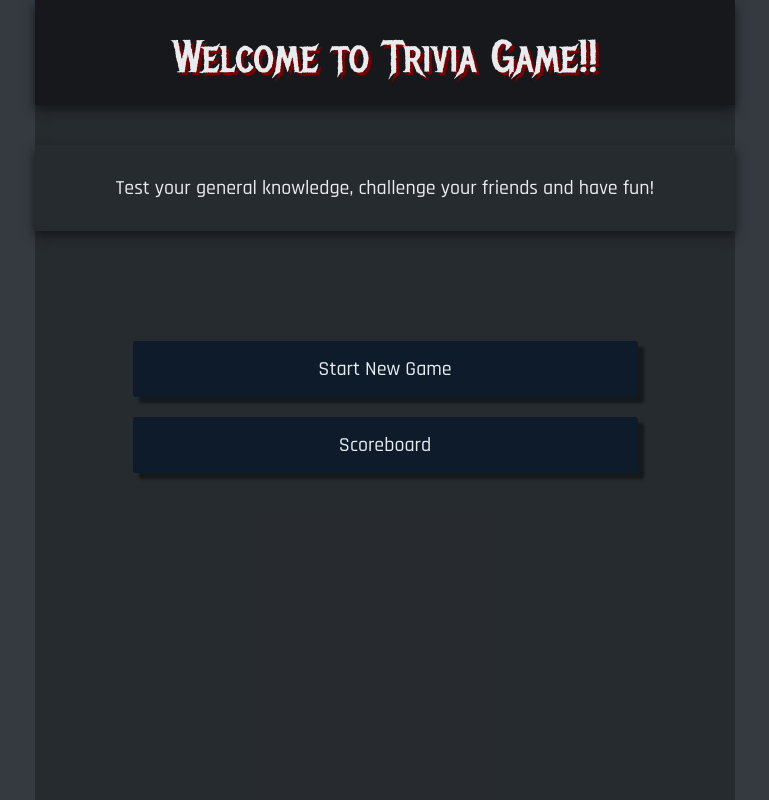
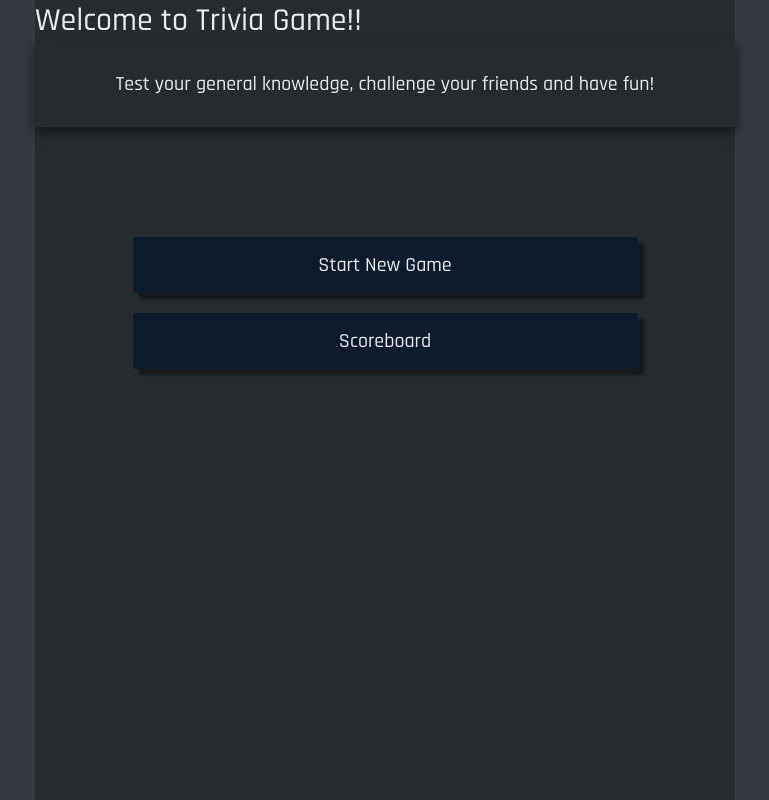
Before and after one commit to Zul1u/TriviaGame, a React (Vite) app: page /home in a window 1280 px wide. Shown: the whole page, without its empty margins (255-1024 px from the left). Built offline with nearby package versions, Linux system fonts and the light colour scheme.

Commit message:
style: Heder component CSS

```diff
--- /dev/null
+++ b/src/CSS/SCSS/_header.scss
@@ -0,0 +1,24 @@
+.header-container {
+  margin-bottom: 4rem;
+  width: 100%;
+  background-color: $backgrounColor-03;
+  box-shadow: 0 5px 10px $backgrounColor-03;
+}
+
+.header-infos {
+  display: flex;
+  justify-content: space-around;
+  padding: 2.5rem 0;
+  span {
+    font-size: 1.8rem;
+    font-weight: 600;
+  }
+  .title {
+    text-shadow: 3px 3px #780000;
+    color: $textColor-01;
+    font-family: 'Metal Mania', Arial, Helvetica, sans-serif;
+    font-size: 4.5rem;
+    padding: 1rem 0 1rem;
+    text-align: center;
+  }
+}
--- a/src/CSS/SCSS/_home.scss
+++ b/src/CSS/SCSS/_home.scss
@@ -1,18 +1,3 @@
-.home-header-container {
-  margin-bottom: 4rem;
-  width: 100%;
-  background-color: $backgrounColor-03;
-  box-shadow: 0 5px 10px $backgrounColor-03;
-  .title {
-    text-shadow: 3px 3px #780000;
-    color: $textColor-01;
-    font-family: 'Metal Mania', Arial, Helvetica, sans-serif;
-    font-size: 4.5rem;
-    padding: 3rem 0 2rem;
-    text-align: center;
-  }
-}
-
 .game-description-container {
   text-align: center;
   .game-description {
--- a/src/CSS/main.css
+++ b/src/CSS/main.css
@@ -58,18 +58,28 @@ button {
   cursor: pointer;
 }
 
-.home-header-container {
+.header-container {
   margin-bottom: 4rem;
   width: 100%;
   background-color: #16181b;
   box-shadow: 0 5px 10px #16181b;
 }
-.home-header-container .title {
+
+.header-infos {
+  display: flex;
+  justify-content: space-around;
+  padding: 2.5rem 0;
+}
+.header-infos span {
+  font-size: 1.8rem;
+  font-weight: 600;
+}
+.header-infos .title {
   text-shadow: 3px 3px #780000;
   color: #e9ecef;
   font-family: "Metal Mania", Arial, Helvetica, sans-serif;
   font-size: 4.5rem;
-  padding: 3rem 0 2rem;
+  padding: 1rem 0 1rem;
   text-align: center;
 }
 
--- a/src/CSS/main.scss
+++ b/src/CSS/main.scss
@@ -1,5 +1,6 @@
 @import './SCSS/index.scss';
 @import './SCSS/button';
+@import './SCSS/header';
 @import './SCSS/home';
 @import './SCSS/modal';
 @import './SCSS/input';
```
Also changed, not shown: 1 other file (tests, documents, lock files or other folders).
